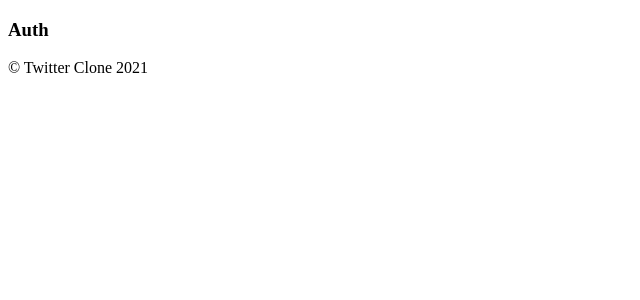
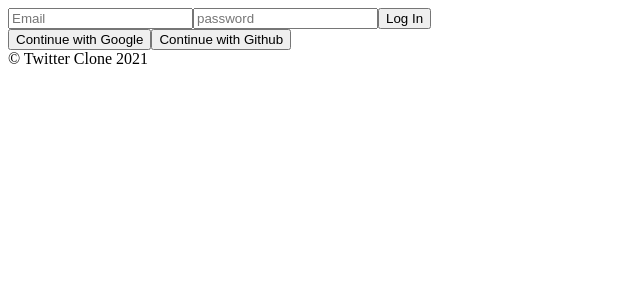
Before and after one commit to usernameSplash/Firebase_Tutorial, a React (Create React App) app in the folder firebase_tutorial/: page / in a window 1280 px wide. Shown: the top 300 px of the page, without its empty margins (0-640 px from the left). Built offline with nearby package versions, Linux system fonts and the light colour scheme; no server answers.

Commit message:
Make Login Form

```diff
--- a/firebase_tutorial/src/routes/Authentication.js
+++ b/firebase_tutorial/src/routes/Authentication.js
@@ -1,7 +1,51 @@
-import React from "react";
+import React, { useState } from "react";
 
 const Auth = () => {
-    return <h3>Auth</h3>
-}
+    const [email, setEmail] = useState("");
+    const [password, setPassword] = useState("");
+
+    const onChange = (event) => {
+        const {
+            target: { name, value },
+        } = event;
+        if (name === "email") {
+            setEmail(value);
+        } else if (name === "password") {
+            setPassword(value);
+        }
+    };
+    const onSubmit = (event) => {
+        event.preventDefault();
+    };
+
+    return (
+        <div>
+            <form onSubmit={onSubmit}>
+                <input
+                    name='email'
+                    type='text'
+                    placeholder='Email'
+                    required
+                    value={email}
+                    onChange={onChange}
+                />
+                <input
+                    name='password'
+                    type='password'
+                    placeholder='password'
+                    required
+                    value={password}
+                    onChange={onChange}
+                />
+                <input type='submit' value='Log In' />
+            </form>
+
+            <div class='oauth'>
+                <button>Continue with Google</button>
+                <button>Continue with Github</button>
+            </div>
+        </div>
+    );
+};
 
 export default Auth;
```
Also changed, not shown: 1 other file (tests, documents, lock files or other folders).
